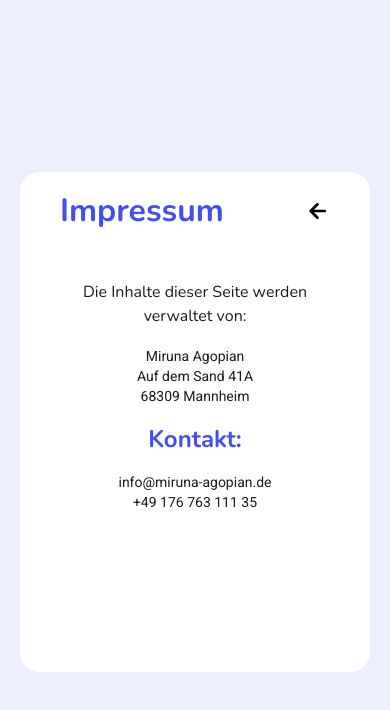
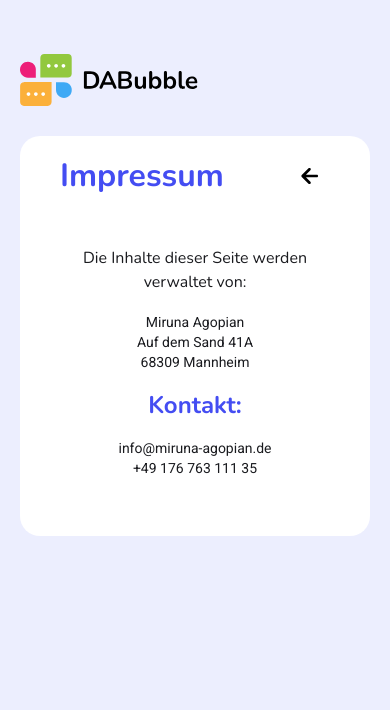
Before and after one commit to MirunaAgopian/DABubble, an Angular app: page /legal-notice in a window 390 px wide. Shown: the top 710 px of the page. Built offline with nearby package versions, Linux system fonts and the light colour scheme.

Commit message:
created header component

```diff
--- a/src/app/pages/legal-notice/legal-notice.html
+++ b/src/app/pages/legal-notice/legal-notice.html
@@ -1,5 +1,6 @@
-<section class="bg">
-    <!-- import header and add content-wrapper as class -->
+<section class="legal-notice-page">
+  <section class="bg content-wrapper">
+    <app-header [showRegister]="false" class="header"></app-header>
     <main class="card card-basestyle">
       <div class="title-return">
         <h1>Impressum</h1>
@@ -20,3 +21,4 @@
       </ul>
     </main>
   </section>
+</section>
--- a/src/app/pages/legal-notice/legal-notice.scss
+++ b/src/app/pages/legal-notice/legal-notice.scss
@@ -1,10 +1,17 @@
 @import '../../../styles/abstracts/mixins';
+
+.legal-notice-page {
+  background-color: var(--color-bg-default);
+  height: 100vh;
+}
 
 .bg {
   background-color: var(--color-bg-default);
-  height: 100vh;
-  @include flex-center;
+  @include flex-column-space-btw;
+}
 
+.header {
+  align-self: flex-start;
 }
 
 .card {
@@ -13,10 +20,33 @@
   margin: 0 20px;
   justify-content: flex-start;
 
-
   .title-return {
     @include flex-space-btw;
     width: 100%;
     margin-bottom: 32px;
   }
+
+  @media(max-width: 650px){
+    min-height: 400px;
   }
+}
+
+button {
+  padding: 8px;
+  transition:
+    border-radius 0.25s ease-in,
+    background-color 0.25s ease-in;
+
+  img {
+    transition: transform 0.25s ease-in;
+  }
+
+  &:hover {
+    border-radius: 50%;
+    background-color: var(--color-border-light);
+
+    img {
+      transform: scale(1.1);
+    }
+  }
+}
--- a/src/app/pages/legal-notice/legal-notice.ts
+++ b/src/app/pages/legal-notice/legal-notice.ts
@@ -1,9 +1,10 @@
 import { Component, inject } from '@angular/core';
 import { Router } from '@angular/router';
+import { Header } from '../../shared/components/header/header';
 
 @Component({
   selector: 'app-legal-notice',
-  imports: [],
+  imports: [Header],
   templateUrl: './legal-notice.html',
   styleUrl: './legal-notice.scss',
 })
--- a/src/app/pages/privacy-policy/privacy-policy.html
+++ b/src/app/pages/privacy-policy/privacy-policy.html
@@ -1,6 +1,6 @@
 <section class="bg">
-  <!-- import header and add content-wrapper as class -->
   <main class="card content-wrapper">
+     <app-header [showRegister]="false"></app-header>
     <div class="title-return">
       <h1>Datenschutzerklärung</h1>
       <button (click)="returnToSignin()">
--- a/src/app/pages/privacy-policy/privacy-policy.scss
+++ b/src/app/pages/privacy-policy/privacy-policy.scss
@@ -6,10 +6,11 @@
   @include flex-center;
   align-items: flex-start;
   overflow-y: auto;
+  text-align: justify;
 }
 
 .card {
-  margin: 40px 20px;
+  margin: 0 20px;
   @include flex-column-space-btw;
   align-items: flex-start;
 
@@ -34,12 +35,32 @@
   margin-top: 20px;
 }
 
+button {
+  padding: 8px;
+  transition:
+    border-radius 0.25s ease-in,
+    background-color 0.25s ease-in;
+
+  img {
+    transition: transform 0.25s ease-in;
+  }
+
+  &:hover {
+    border-radius: 50%;
+    background-color: var(--color-border-light);
+
+    img {
+      transform: scale(1.1);
+    }
+  }
+}
+
 @media (max-width: 400px) {
   h1 {
     font-size: 28px;
   }
 
   .card {
-        margin: 40px 8px;
+    margin: 0 8px;
   }
 }
--- a/src/app/pages/privacy-policy/privacy-policy.ts
+++ b/src/app/pages/privacy-policy/privacy-policy.ts
@@ -1,9 +1,10 @@
 import { Component, inject } from '@angular/core';
 import { Router } from '@angular/router';
+import { Header } from '../../shared/components/header/header';
 
 @Component({
   selector: 'app-privacy-policy',
-  imports: [],
+  imports: [Header],
   templateUrl: './privacy-policy.html',
   styleUrl: './privacy-policy.scss',
 })
--- a/src/app/pages/sign-in/sign-in.html
+++ b/src/app/pages/sign-in/sign-in.html
@@ -1,14 +1,6 @@
 <section class="sign-in-page">
   <main class="content-wrapper">
-    <!-- this may be transferred to a separate header component -->
-    <header class="header">
-      <img class="header__logo" src="/assets/img/icons/logo_header.svg" alt="app logo" />
-      <div class="header__register-user">
-        <p>Neu bei DABubble?</p>
-        <button class="btn-primary">Konto erstellen</button>
-      </div>
-    </header>
-
+    <app-header [showRegister]="true"></app-header>
     <section class="sign-in-page__main-section">
       <form class="card card-basestyle">
         <h1>Anmeldung</h1>
@@ -36,7 +28,7 @@
           <button class="btn-secondary-blue">Gäste-Login</button>
         </footer>
       </form>
-       <app-footer></app-footer>
+      <app-footer></app-footer>
     </section>
   </main>
 </section>
--- a/src/app/pages/sign-in/sign-in.scss
+++ b/src/app/pages/sign-in/sign-in.scss
@@ -45,25 +45,3 @@
   @include flex-center;
   gap: 24px
 }
-
-//this may be transferred to a separate header-component
-.header {
-  @include flex-space-btw;
-  margin-bottom: clamp(20px, 8vh, 100px);
-
-  &__logo {
-    height: 80px;
-    width: 180px;
-  }
-
-  &__register-user {
-    @include flex-column-space-btw;
-    align-items: flex-start;
-    gap: 8px;
-  }
-
-
-    @media(max-height: 850px){
-        margin-bottom: 16px;
-    }
-}
--- a/src/app/pages/sign-in/sign-in.ts
+++ b/src/app/pages/sign-in/sign-in.ts
@@ -1,11 +1,12 @@
 import { Component } from '@angular/core';
 import { Input } from '../../shared/components/input/input';
 import { Footer } from '../../shared/components/footer/footer';
+import { Header } from '../../shared/components/header/header';
 
 
 @Component({
   selector: 'app-sign-in',
-  imports: [Input, Footer],
+  imports: [Input, Footer, Header],
   templateUrl: './sign-in.html',
   styleUrl: './sign-in.scss',
 })
--- /dev/null
+++ b/src/app/shared/components/header/header.html
@@ -0,0 +1,9 @@
+<header class="header">
+  <img class="header__logo" src="/assets/img/icons/logo_header.svg" alt="app logo" />
+  @if (showRegister()) {
+    <div class="header__register-user">
+      <p>Neu bei DABubble?</p>
+      <button class="btn-primary">Konto erstellen</button>
+    </div>
+  }
+</header>
--- /dev/null
+++ b/src/app/shared/components/header/header.scss
@@ -0,0 +1,22 @@
+@import "../../../../styles/abstracts/mixins";
+
+.header {
+  @include flex-space-btw;
+  margin-bottom: clamp(20px, 8vh, 100px);
+
+  &__logo {
+    height: 80px;
+    width: 180px;
+  }
+
+  &__register-user {
+    @include flex-column-space-btw;
+    align-items: flex-start;
+    gap: 8px;
+  }
+
+
+    @media(max-height: 850px){
+        margin-bottom: 16px;
+    }
+}
--- /dev/null
+++ b/src/app/shared/components/header/header.ts
@@ -0,0 +1,11 @@
+import { Component, input } from '@angular/core';
+
+@Component({
+  selector: 'app-header',
+  imports: [],
+  templateUrl: './header.html',
+  styleUrl: './header.scss',
+})
+export class Header {
+  showRegister = input<boolean>(false);
+}
```
Lines whose indentation alone changed are shown as unchanged.
